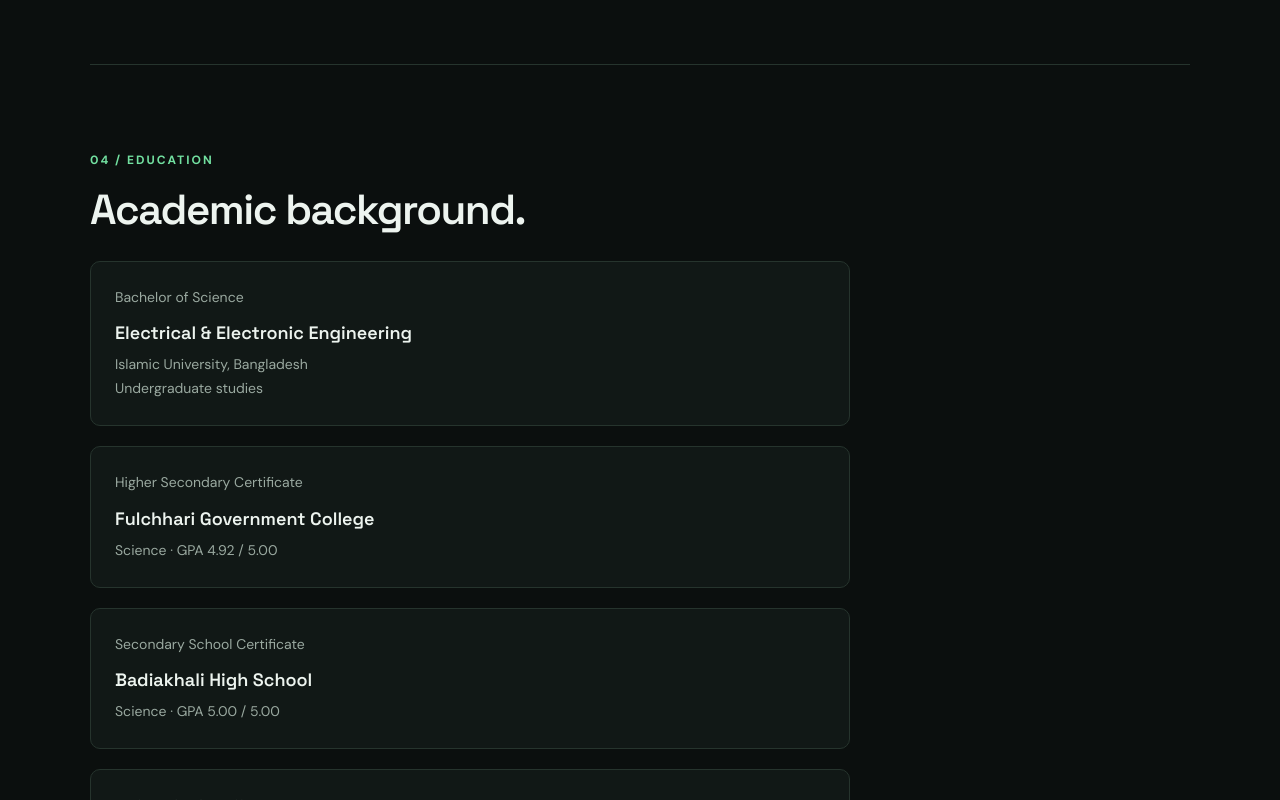
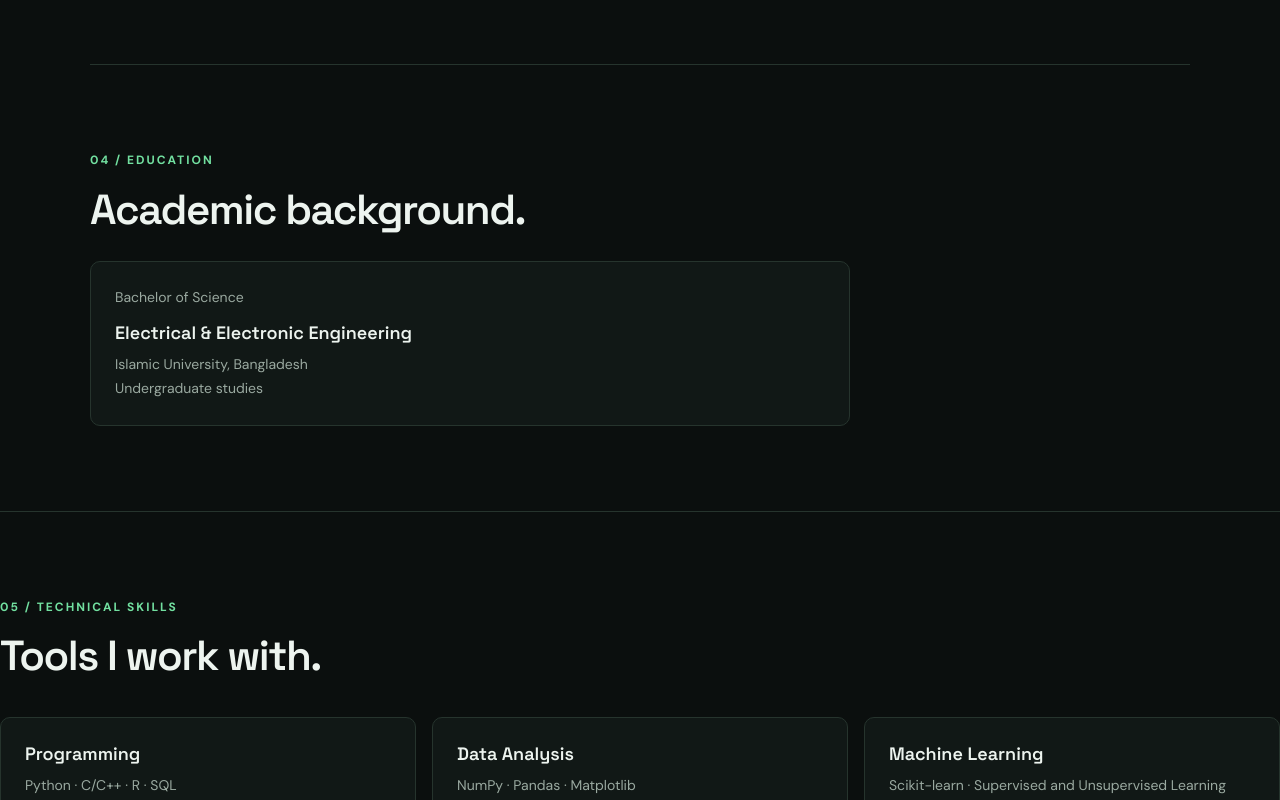
Before and after one commit to sajeeb-kumar/sajeeb-kumar.github.io, a plain HTML site: page index.html in a window 1280 px wide. Shown: the part 2000-2800 px from the top of the page. Drawn offline with Linux system fonts and the light colour scheme.

Commit message:
Remove educational qualifications from index.html
Removed educational qualifications from the experience section.

```diff
--- a/index.html
+++ b/index.html
@@ -716,7 +716,7 @@
         <span>Machine Learning</span>
         <span>Deep Learning</span>
         <span>Data Analysis</span>
-        <span>PyTorch</span>
+
 
       </div>
 
@@ -903,38 +903,6 @@
         </div>
 
 
-        <!-- Higher Secondary Certificate -->
-        <div class="experience-card">
-
-          <p class="experience-meta">Higher Secondary Certificate</p>
-
-          <h3>Fulchhari Government College</h3>
-
-          <p>Science · GPA 4.92 / 5.00</p>
-
-        </div>
-
-
-        <!-- Secondary School Certificate -->
-        <div class="experience-card">
-
-          <p class="experience-meta">Secondary School Certificate</p>
-
-          <h3>Badiakhali High School</h3>
-
-          <p>Science · GPA 5.00 / 5.00</p>
-
-        </div>
-
-
-        <!-- Junior School Certificate -->
-        <div class="experience-card">
-
-          <p class="experience-meta">Junior School Certificate</p>
-
-          <h3>Badiakhali High School</h3>
-
-          <p>GPA 5.00 / 5.00</p>
 
         </div>
 
```
